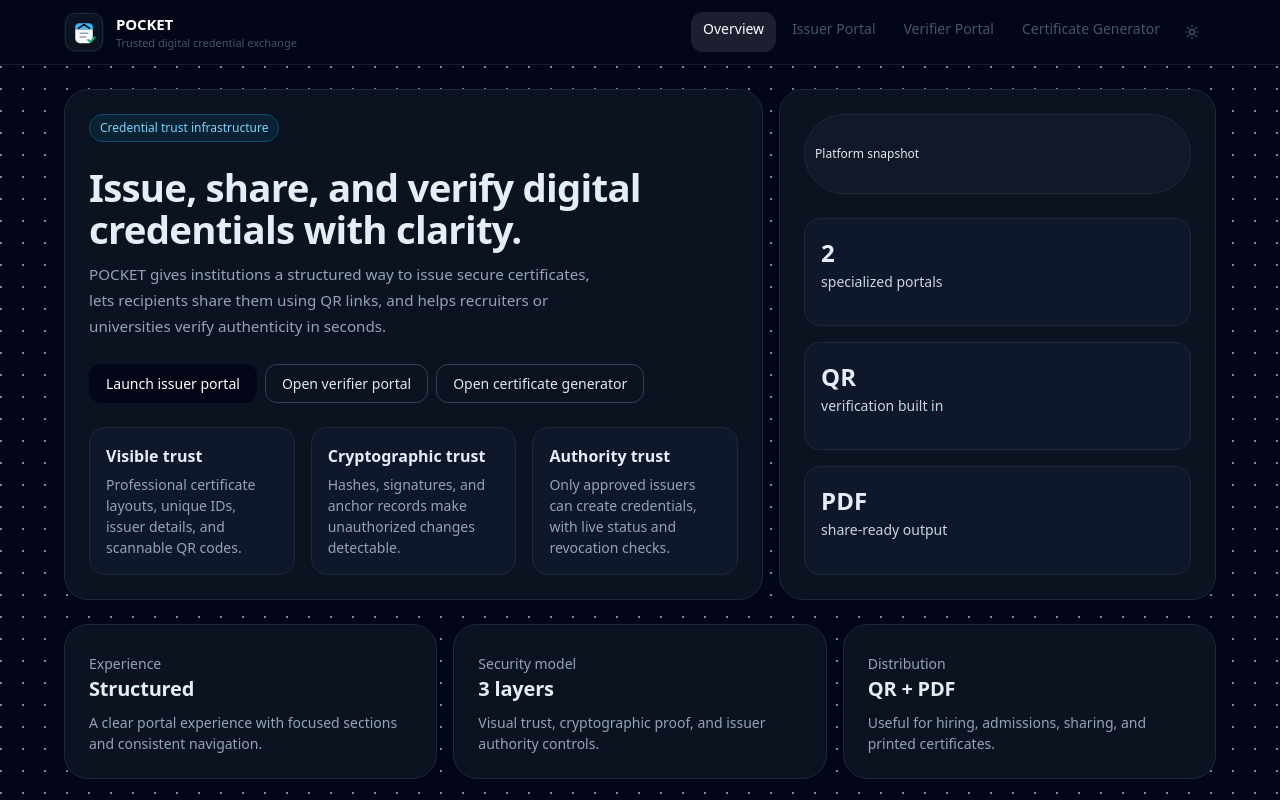
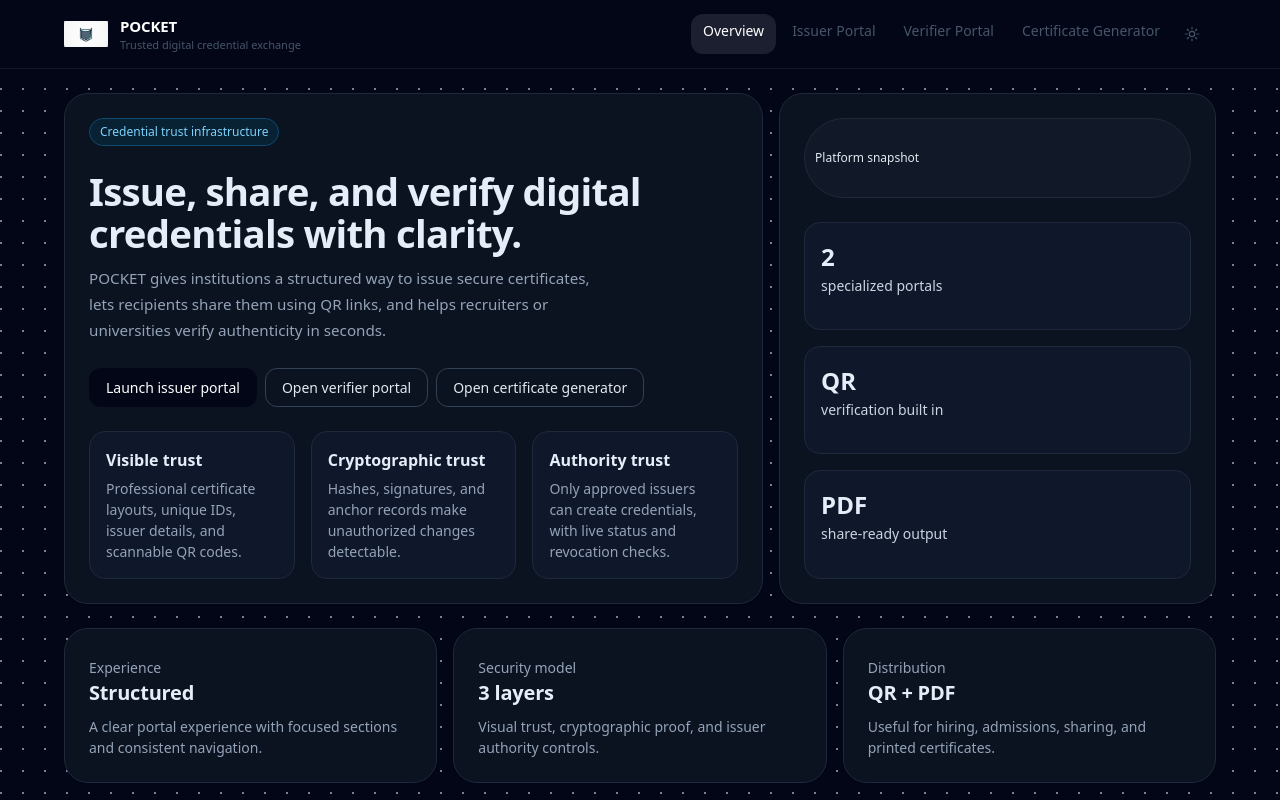
Before and after one commit to praveen-gk18/twelve, a website: page public/index.html in a window 1280 px wide. Shown: the top 800 px of the page. Drawn offline with Linux system fonts and the light colour scheme.

Commit message:
Use pocket logo image across all pages

```diff
--- a/public/demo-certificate.js
+++ b/public/demo-certificate.js
@@ -39,7 +39,7 @@ function renderDemoResult(data) {
                 <h3 class="vc-cert-institution">${escapeHtml(credential.payload.institutionName)}</h3>
                 <p class="vc-cert-tagline">Verified digital credential</p>
               </div>
-              <img class="vc-seal" src="/pocket-logo.svg" width="72" height="72" alt="POCKET logo" />
+              <img class="vc-seal" src="/pocket-logo.png" width="72" height="72" alt="POCKET logo" />
             </div>
 
             <div class="vc-cert-body">
--- a/public/index.html
+++ b/public/index.html
@@ -21,7 +21,7 @@
       <header class="vc-appbar vc-no-print">
         <div class="vc-appbar-inner">
           <div class="vc-brand">
-            <div class="vc-brand-mark"><img src="/pocket-logo.svg" alt="POCKET logo" /></div>
+            <div class="vc-brand-mark"><img src="/pocket-logo.png" alt="POCKET logo" /></div>
             <div>
               <div class="vc-brand-name">POCKET</div>
               <div class="vc-brand-sub">Trusted digital credential exchange</div>
--- a/public/styles.css
+++ b/public/styles.css
@@ -292,15 +292,19 @@ body.vc-body,
 }
 .vc-brand { display: flex; align-items: center; gap: 0.75rem; }
 .vc-brand-mark {
-  width: 2.5rem; height: 2.5rem;
+  width: 2.75rem; height: 2.75rem;
   display: flex; align-items: center; justify-content: center;
   flex: 0 0 auto;
+  border-radius: 0.75rem;
+  overflow: hidden;
 }
 .vc-brand-mark img {
-  width: 100%;
-  height: 100%;
+  max-width: 100%;
+  max-height: 100%;
+  width: auto;
+  height: auto;
   display: block;
-  border-radius: 0.75rem;
+  object-fit: contain;
 }
 .vc-brand-name { font-size: 0.9375rem; font-weight: 600; letter-spacing: -0.01em; }
 .vc-brand-sub  { font-size: 0.6875rem; color: var(--vc-slate-400); }
```
Also changed, not shown: public/demo-certificate.html (+1 -1 lines), public/issuer.html (+1 -1 lines), public/verify.html (+1 -1 lines), public/pocket-logo.png (added).
